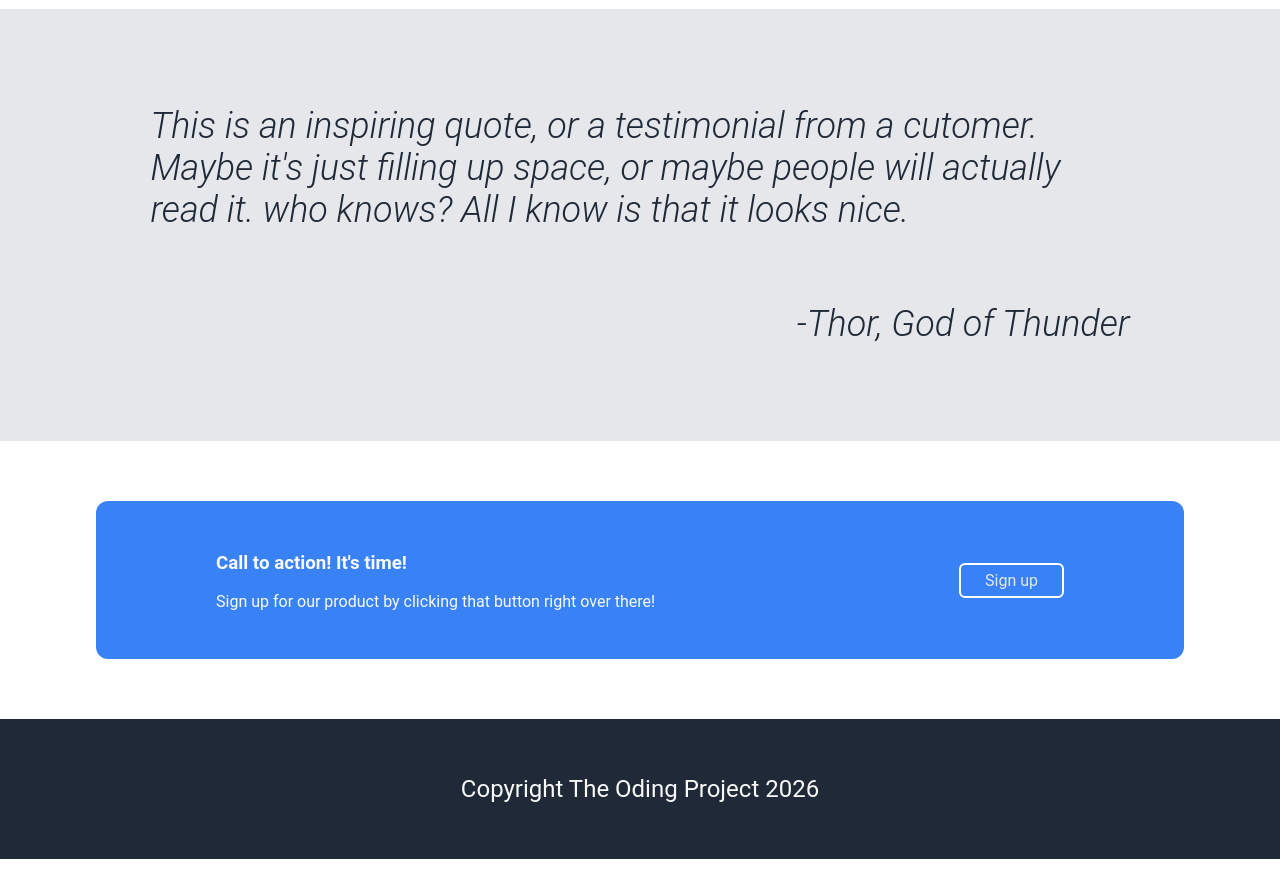
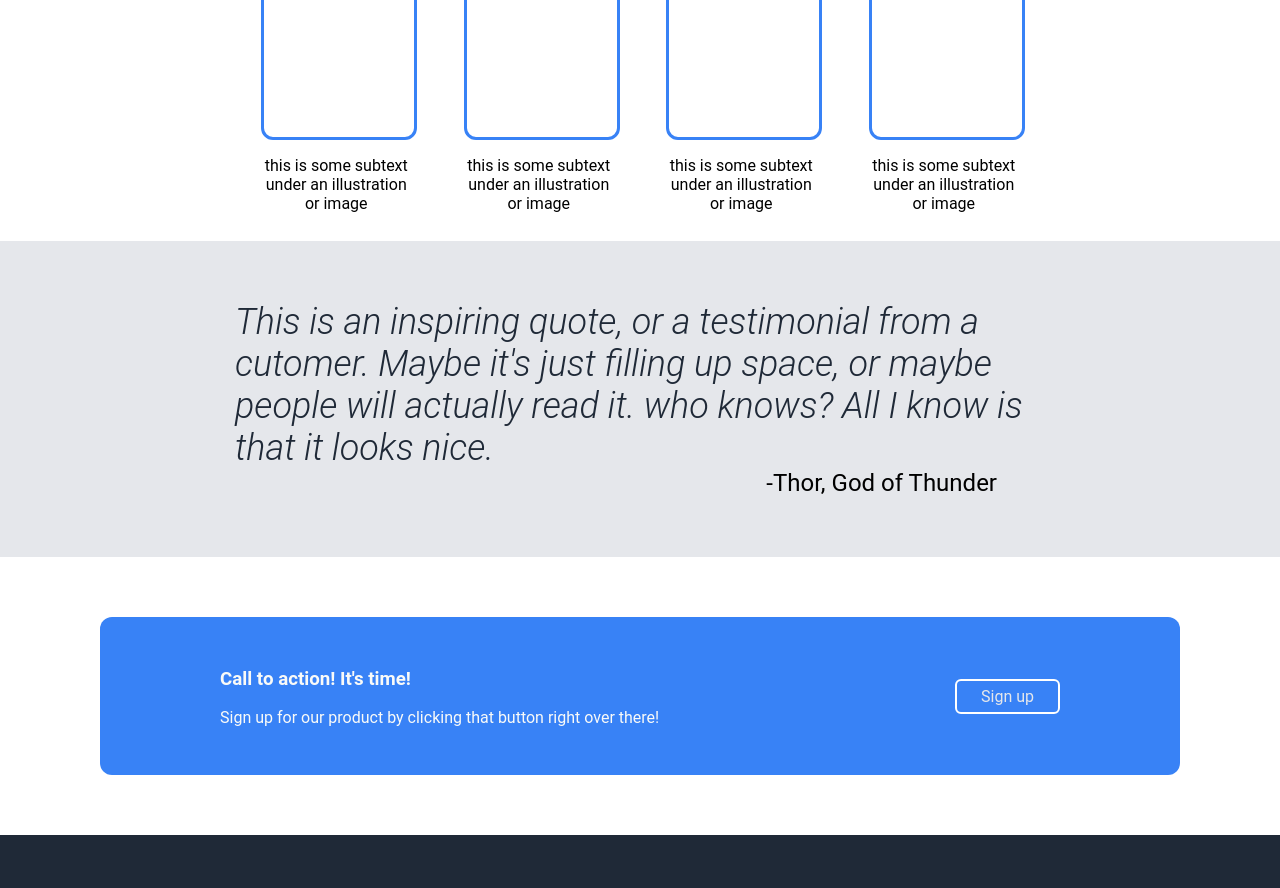
Before and after one commit to Mounir-ace/odin-landing-page, a plain HTML site: page index.html in a window 1280 px wide. Shown: the part 651-1539 px from the top of the page. Before the commit the page ends 1510 px from the top, so only its background shows below. Drawn offline with Linux system fonts and the light colour scheme.

Commit message:
Styling info and quote section

```diff
--- a/index.html
+++ b/index.html
@@ -42,21 +42,21 @@
                     <p class="info-h">Some random information</p>
                 </div>
                 <div class="info-items">
-                    <div>
-                        <div></div>
-                        <p>this is some subtext under an illustration or image</p>
+                    <div class="item">
+                        <div class="item-img"></div>
+                        <div class="item-txt"><p>this is some subtext under an illustration or image</p></div>
                     </div>
-                    <div>
-                        <div></div>
-                        <p>this is some subtext under an illustration or image</p>
+                    <div class="item">
+                        <div class="item-img"></div>
+                        <div class="item-txt"><p>this is some subtext under an illustration or image</p></div>
                     </div>
-                    <div>
-                        <div></div>
-                        <p>this is some subtext under an illustration or image</p>
+                    <div class="item">
+                        <div class="item-img"></div>
+                        <div class="item-txt"><p>this is some subtext under an illustration or image</p></div>
                     </div>
-                    <div>
-                        <div></div>
-                        <p>this is some subtext under an illustration or image</p>
+                    <div class="item">
+                        <div class="item-img"></div>
+                        <div class="item-txt"><p>this is some subtext under an illustration or image</p></div>
                     </div>
                 </div>
             </div>
@@ -77,7 +77,7 @@
                 </div>
             </div>
         </section>
-        <section>
+        <section class="cto">
             <div class="container">
                 <div class="cto-container">
                     <div>
--- a/style.css
+++ b/style.css
@@ -42,15 +42,22 @@ header .container{
     display: flex;
     justify-content: space-between;
     width: 100%;
-    max-width: 1200px;
+    max-width: 1080px;
     margin: 0;
+}
+
+.hero .container, .cto .container{
+    display: flex;
+    justify-content: space-between;
+    width: 100%;
+    max-width: 1080px;
 }
 
 .container {
     display: flex;
     justify-content: center;
     width: 100%;
-    max-width: 1200px;
+    max-width: 900px;
     padding: 12px 48px;
     margin: 48px;
 }
@@ -94,7 +101,7 @@ section{
     display: flex;
     flex-direction: column;
     align-items: center;
-    max-width: 1440px;
+    max-width: 900px;
     padding: 12px 48px;
 }
 
@@ -106,15 +113,28 @@ section{
 
 .info-items {
     display: flex;
+    justify-content: space-around;
     width: 90%;
+}
+
+.item {
+    display: flex;
+    flex-direction: column;
+    width: 150px;
+}
+
+.item-img {
+    border: 3px #3882F6 solid;
+    border-radius: 12px;
+    width: 150px;
+    height: 150px;
+}
+.item-txt{
+    text-align: center;
 }
 
 .quote {
     background-color: #E5E7EB;
-    font-size: 36px;
-    color: #1F2937;
-    font-weight: 300;
-    font-style: italic;
 }
 
 .quote-container {
@@ -125,8 +145,25 @@ section{
     align-items: center;
 }
 
+.quote-p {
+    font-size: 36px;
+    color: #1F2937;
+    font-weight: 300;
+    font-style: italic;
+}
+
+.quote-p p {
+    margin: 0;
+}
+
 .author {
+    font-size:x-large;
     align-self: flex-end;
+    margin: 0 48px;
+}
+
+.author p {
+    margin: 0px;
 }
 
 .cto-container {
```
